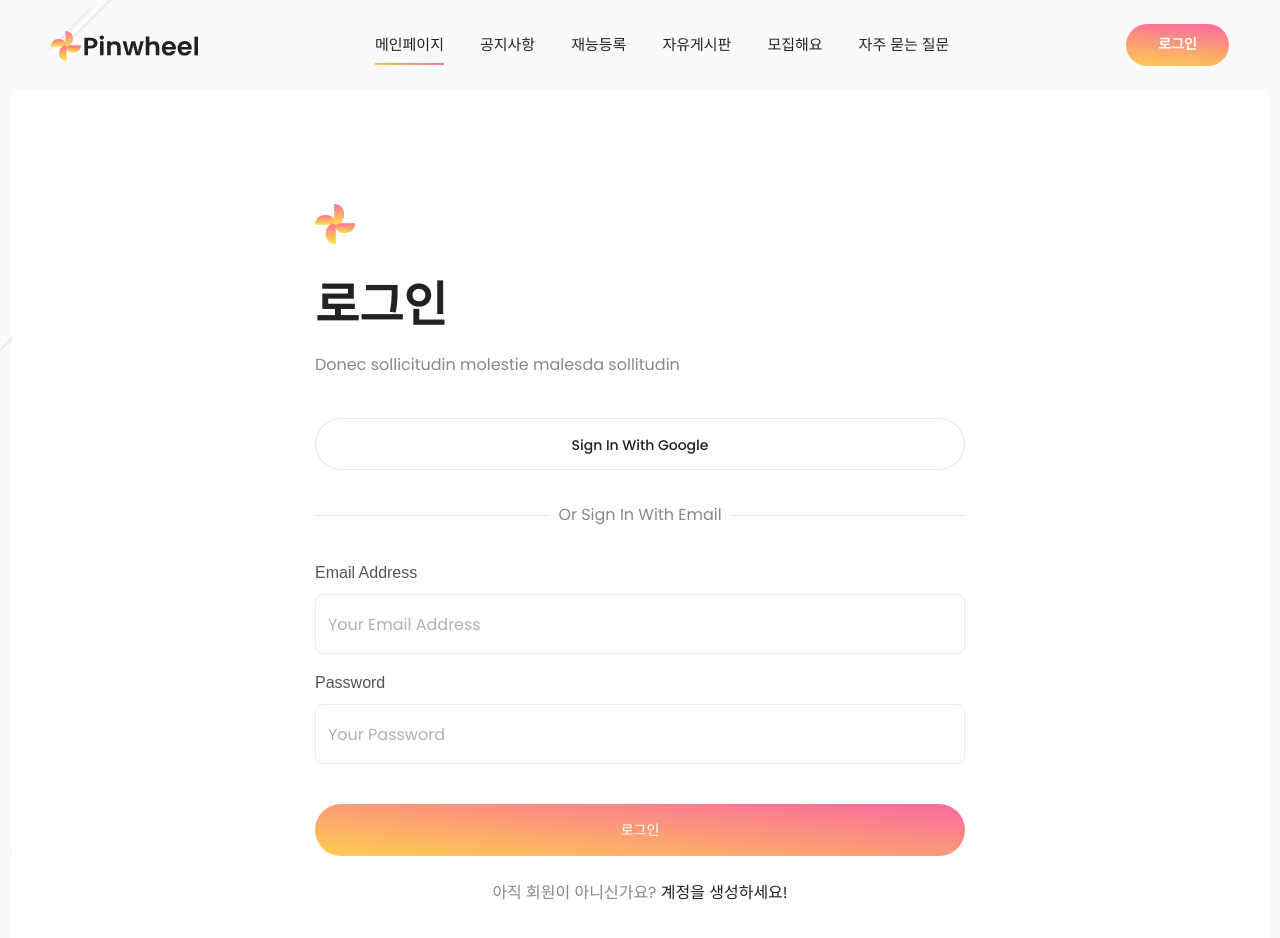
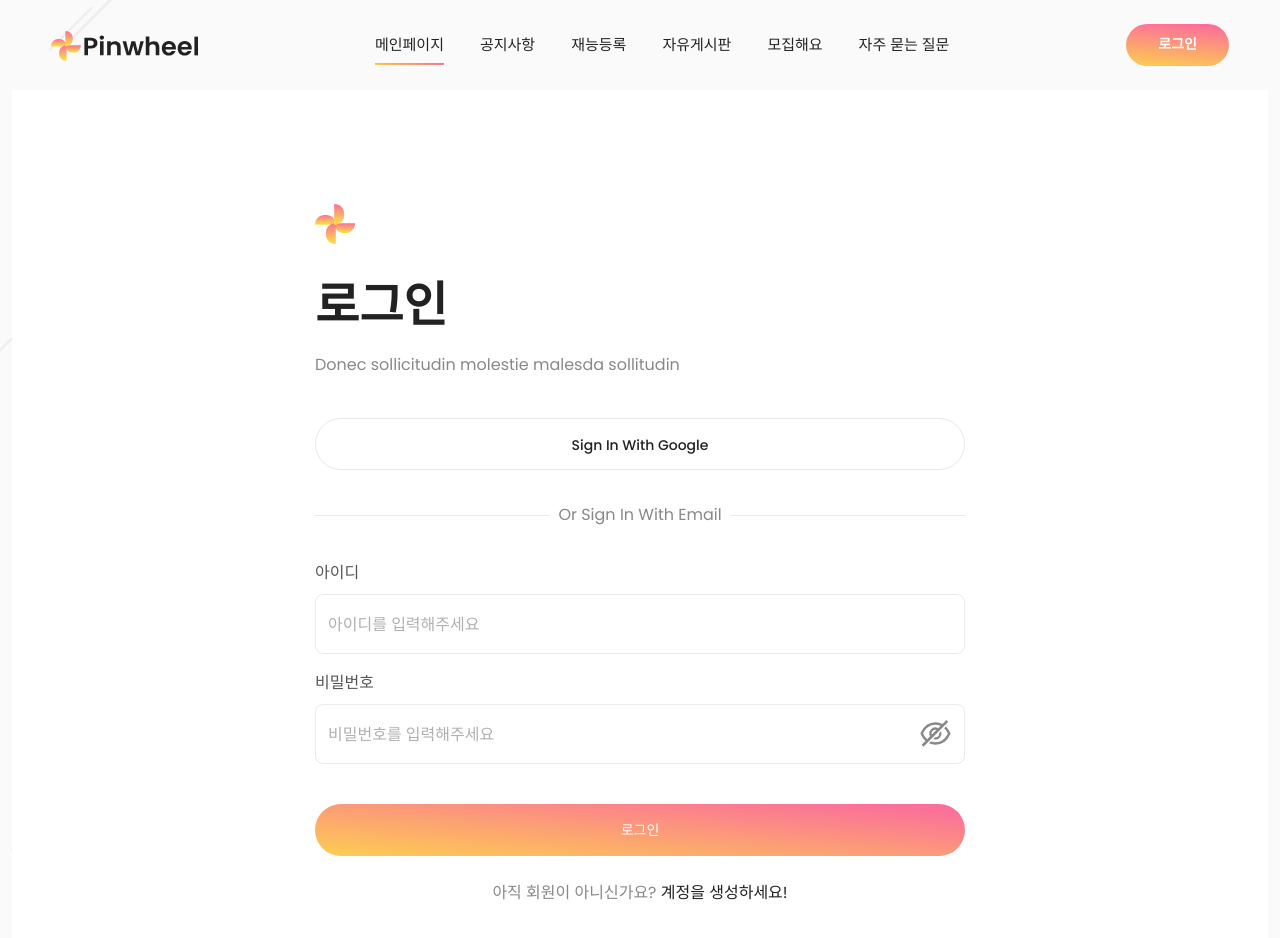
Before and after one commit to dongdongdongk/SkillExchange_TeamProject_TO, a React (Create React App) app in the folder frontend/: page /sign-in in a window 1280 px wide. Shown: the top 938 px of the page. Built offline with nearby package versions, Linux system fonts and the light colour scheme; no server answers; what tailwind-bootstrap-grid would draw is missing.

Commit message:
로그인 제작

```diff
--- a/frontend/package.json
+++ b/frontend/package.json
@@ -3,6 +3,7 @@
   "version": "0.1.0",
   "private": true,
   "dependencies": {
+    "@reduxjs/toolkit": "^2.2.1",
     "@tailwindcss/forms": "^0.5.3",
     "@tailwindcss/typography": "^0.5.9",
     "@testing-library/jest-dom": "^5.17.0",
@@ -31,9 +32,14 @@
     "react": "^18.2.0",
     "react-dom": "^18.2.0",
     "react-hook-form": "^7.50.1",
+    "react-icons": "^5.0.1",
+    "react-redux": "^9.1.0",
     "react-router-dom": "^6.22.0",
     "react-scripts": "5.0.1",
     "react-toastify": "^10.0.4",
+    "redux": "^5.0.1",
+    "redux-thunk": "^3.1.0",
+    "redux-toolkit": "^1.1.2",
     "sass": "^1.62.1",
     "swiper": "^11.0.6",
     "tailwind-bootstrap-grid": "^5.0.1",
--- a/frontend/src/components/Share/TableForm.jsx
+++ b/frontend/src/components/Share/TableForm.jsx
@@ -179,6 +179,10 @@ const TableForm = () => {
   const table = useMaterialReactTable({
     columns,
     data,
+    mantinePaginationProps: {
+      showRowsPerPage: false,
+    },
+    paginationDisplayMode: 'pages',
     enableColumnFilters: false,
     enableDensityToggle: false,
     enableHiding: false,
--- a/frontend/src/components/SignIn/SignInForm.jsx
+++ b/frontend/src/components/SignIn/SignInForm.jsx
@@ -1,88 +1,41 @@
-import React from "react";
+import React, { useState } from "react";
 import Lottie from "lottie-react";
-import LOGIN from "../../lottie/Login.json"
-
-// const SignInForm = () => {
-//   return (
-//     <div className="row">
-//       {/* 왼쪽: 폼 요소 */}
-//       <div className="min-h-[1200px] bg-white py-10 lg:col-12 lg:py-[114px]">
-//         <div className="mx-auto w-full max-w-[750px]">
-//           <img className="mb-8" src="images/flower.svg" alt="" />
-//           <h1 className="mb-4">로그인</h1>
-//           <p>Donec sollicitudin molestie malesda sollitudin</p>
-//           <div className="signin-options mt-10">
-//             <a
-//               className="btn btn-outline-white block w-full text-dark"
-//               href="#"
-//             >
-//               Sign Up With Google
-//             </a>
-//           </div>
-//           <div className="relative my-8 text-center after:absolute after:left-0 after:top-1/2 after:z-[0] after:w-full after:border-b after:border-border after:content-['']">
-//             <span className="relative z-[1] inline-block bg-white px-2">
-//               Or Sign Up With Email
-//             </span>
-//           </div>
-
-//           <form action="#">
-//             <div className="form-group">
-//               <label htmlFor="name" className="form-label">
-//                 Full Name
-//               </label>
-//               <input
-//                 type="text"
-//                 id="name"
-//                 className="form-control"
-//                 placeholder="Your Full Name"
-//               />
-//             </div>
-//             <div className="form-group mt-4">
-//               <label htmlFor="email" className="form-label">
-//                 Email Address
-//               </label>
-//               <input
-//                 type="email"
-//                 id="email"
-//                 className="form-control"
-//                 placeholder="Your Email Address"
-//               />
-//             </div>
-//             <div className="form-group mt-4">
-//               <label htmlFor="password" className="form-label">
-//                 Password
-//               </label>
-//               <input
-//                 type="password"
-//                 id="password"
-//                 className="form-control"
-//                 placeholder="Your Password"
-//               />
-//             </div>
-//             <input
-//               className="btn btn-primary mt-10 block w-full"
-//               type="submit"
-//               value="Sign Up"
-//             />
-//           </form>
-//         </div>
-//       </div>
-
-//       {/* 오른쪽: 이미지
-//       <div className="lg:col-6 bg-amber-200 py-10 lg:py-[114px]">
-//         <img
-//           className="mx-auto"
-//           src="images/signup-carousel-img-1.png"
-//           alt=""
-//         />
-//       </div> */}
-//     </div>
-//   );
-// };
-
-// export default SignInForm;
+import axios from "axios";
+import LOGIN from "../../lottie/Login.json";
+import { AiOutlineEye, AiOutlineEyeInvisible } from "react-icons/ai";
+import { Link, useNavigate } from "react-router-dom";
+import { toast } from "react-toastify";
 
 const SignInForm = () => {
+  const [id, setId] = useState("");
+  const [password, setPassword] = useState("");
+  const [visible, setVisible] = useState(false);
+  const navigate = useNavigate();
+
+  const handleSubmit = async (e) => {
+    e.preventDefault();
+    console.log("폼 데이터:", id, password);
+    const response = await axios
+      .post(
+        `http://localhost:5000/v1/user/signIn`,
+        {
+          id,
+          password,
+        },
+        { withCredentials: true }
+      )
+      .then((res) => {
+        const accessToken = response.data.accessToken;
+        localStorage.setItem("accessToken", accessToken);
+        toast.success("로그인 성공!");
+        navigate("/");
+        window.location.reload(true);
+      })
+      .catch((err) => {
+        toast.error(err.response.data.message);
+      });
+  };
+
   return (
     <section className="">
       <div className="container max-w-full">
@@ -106,28 +59,50 @@ const SignInForm = () => {
                 </span>
               </div>
 
-              <form action="#">
+              <form onSubmit={handleSubmit}>
                 <div className="form-group">
-                  <label htmlFor="email" className="form-label">
-                    Email Address
+                  <label htmlFor="id" className="form-label">
+                    아이디
                   </label>
                   <input
-                    type="email"
-                    id="email"
+                    type="text"
+                    id="id"
+                    required
+                    value={id}
+                    onChange={(e) => setId(e.target.value)}
                     className="form-control"
-                    placeholder="Your Email Address"
+                    placeholder="아이디를 입력해주세요"
                   />
                 </div>
-                <div className="form-group mt-4">
+
+                <div className="form-group relative mt-4">
                   <label htmlFor="password" className="form-label">
-                    Password
+                    비밀번호
                   </label>
+                  <div className="password-input-container relative">
                     <input
-                    type="password"
+                      type={visible ? "text" : "password"} // 비밀번호 보이기 여부에 따라 타입 변경
                       id="password"
+                      required
+                      value={password}
+                      onChange={(e) => setPassword(e.target.value)}
                       className="form-control"
-                    placeholder="Your Password"
+                      placeholder="비밀번호를 입력해주세요"
                     />
+                    {visible ? (
+                      <AiOutlineEye
+                        className="absolute right-3 top-3 cursor-pointer"
+                        size={35}
+                        onClick={() => setVisible(false)}
+                      />
+                    ) : (
+                      <AiOutlineEyeInvisible
+                        className="absolute right-3 top-3 cursor-pointer"
+                        size={35}
+                        onClick={() => setVisible(true)}
+                      />
+                    )}
+                  </div>
                 </div>
                 <input
                   className="btn btn-primary mt-10 block w-full"
@@ -139,21 +114,18 @@ const SignInForm = () => {
                   <a className="text-dark" href="sign-up">
                     계정을 생성하세요!
                   </a>
-
                 </p>
               </form>
             </div>
           </div>
 
-          <div className="auth-banner flex flex-col items-center justify-center py-16 lg:col-6 bg-white">
-
+          <div className="auth-banner flex flex-col items-center justify-center bg-white py-16 lg:col-6">
             <div className="w-full text-center">
               <Lottie
                 animationData={LOGIN}
                 style={{ width: "1000px", height: "1000px" }}
                 loop={true}
               />
-
             </div>
           </div>
         </div>
--- a/frontend/src/components/SignUp/SignUpForm.jsx
+++ b/frontend/src/components/SignUp/SignUpForm.jsx
@@ -1,9 +1,11 @@
-import React from "react";
+import React, { useState } from "react";
 import axios from "axios";
+import { AiOutlineEye, AiOutlineEyeInvisible } from "react-icons/ai";
 import { toast } from "react-toastify";
 import { useForm } from "react-hook-form";
 
 const SignUpForm = () => {
+  const [visible, setVisible] = useState(false);
   const {
     register,
     handleSubmit,
@@ -22,14 +24,14 @@ const SignUpForm = () => {
         process.env.REACT_APP_SERVER + `/v1/user/signUp`,
         formData
       );
-      const activeToken = response.data.activeToken
+      const activeToken = response.data.activeToken;
       localStorage.setItem("activeToken", activeToken);
       console.log("서버응답", response.data);
       toast.success(response.data.responseBasic);
       // window.location.replace("/");
     } catch (error) {
       console.error("응답에러", error);
-      toast.error("모고")
+      toast.error(error.message);
     }
 
     console.log("FORM SUBMITTED");
@@ -128,19 +130,34 @@ const SignUpForm = () => {
             {/* 비밀번호 입력 필드 */}
             <div className="form-group mt-4">
               <label htmlFor="password" className="form-label">
-                패스워드
+                비밀번호
               </label>
+              <div className="password-input-container relative">
                 <input
-                type="password"
+                  type={visible ? "text" : "password"}
                   id="password"
                   name="password"
                   className="form-control"
                   placeholder="비밀번호를 입력해주세요"
                   {...register("password", registerOptions.password)}
                 />
+                {visible ? (
+                  <AiOutlineEye
+                    className="absolute right-3 top-3 cursor-pointer"
+                    size={35}
+                    onClick={() => setVisible(false)}
+                  />
+                ) : (
+                  <AiOutlineEyeInvisible
+                    className="absolute right-3 top-3 cursor-pointer"
+                    size={35}
+                    onClick={() => setVisible(true)}
+                  />
+                )}
                 <p className="text-danger mt-3" style={{ color: "red" }}>
                   {errors?.password && errors.password.message}
                 </p>
+              </div>
             </div>
 
             {/* 비밀번호 확인 입력 필드 */}
@@ -149,7 +166,7 @@ const SignUpForm = () => {
                 패스워드 체크
               </label>
               <input
-                type="password"
+                type={visible ? "text" : "password"}
                 id="passwordCheck"
                 name="passwordCheck"
                 className="form-control"
```
Also changed, not shown: frontend/src/App.js (+12 -7 lines), frontend/src/redux/store.js (added, +17 -0 lines), frontend/src/redux/user/userAction.js (added, +25 -0 lines), frontend/src/redux/user/userReducer.js (added, +46 -0 lines), 1 other file (tests, documents, lock files or other folders). Lines whose indentation alone changed are shown as unchanged.
